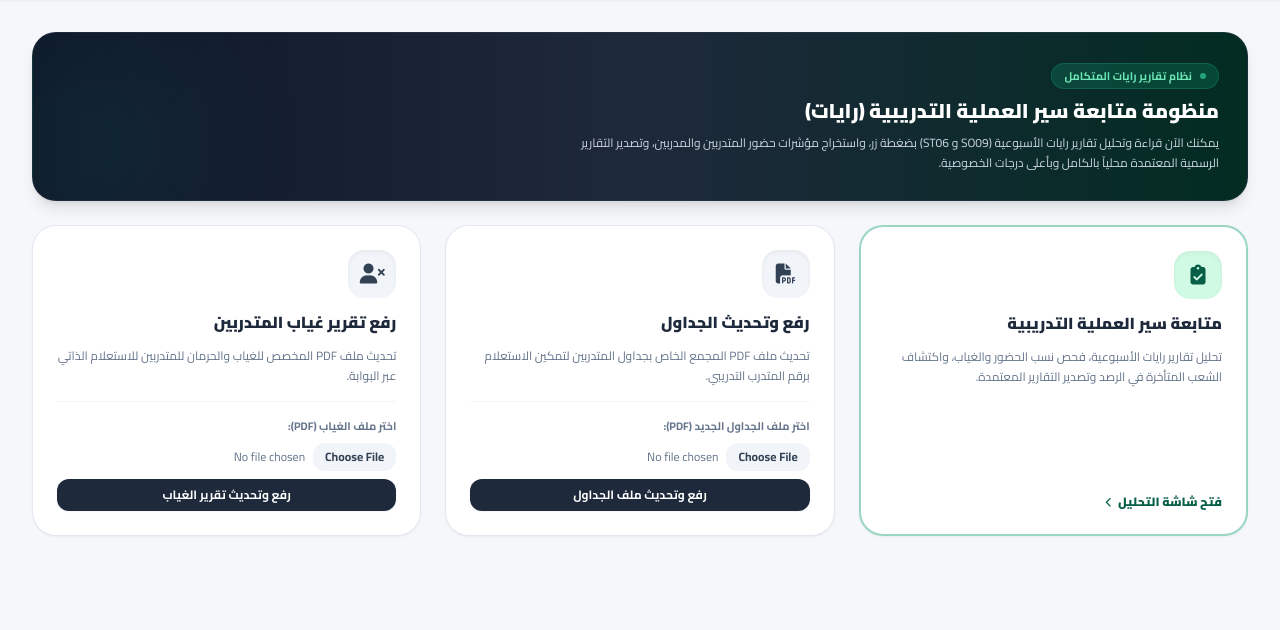
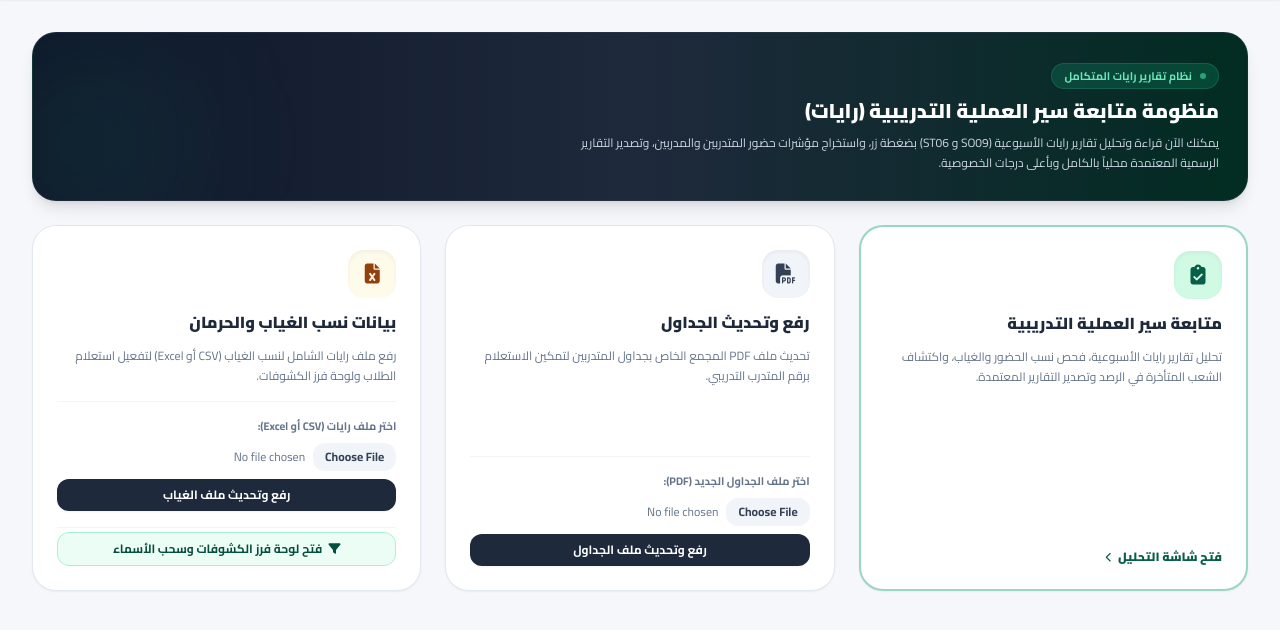
Before and after one commit to tvtcaflaj2030/schedule, a Flask app: page /admin in a window 1280 px wide. Shown: the part 65-695 px from the top of the page. Run offline with Flask 3, Linux system fonts and the light colour scheme; the visitor is signed in with stand-in values (Sample User, id 1); some libraries are stand-ins or nearby versions.

Commit message:
Update admin.html

```diff
--- a/templates/admin.html
+++ b/templates/admin.html
@@ -14,7 +14,7 @@
 <body class="bg-slate-100/70 text-slate-800 min-h-screen">
 
     {% if not logged_in %}
-    <!-- شاشة تسجيل الدخول المريحة للعين -->
+    <!-- شاشة تسجيل الدخول -->
     <div class="min-h-screen flex items-center justify-center p-4">
         <div class="bg-white max-w-md w-full p-8 rounded-3xl border border-slate-200 shadow-xl space-y-6">
             <div class="text-center space-y-2">
@@ -61,7 +61,7 @@
                 </div>
             </div>
 
-            <!-- الزر 1 المعدل: زيارة بوابة المتدربين + تسجيل الخروج -->
+            <!-- الزر 1: زيارة بوابة المتدربين + تسجيل الخروج -->
             <div class="flex items-center gap-2.5">
                 <a href="/" target="_blank" class="px-4 py-2 bg-emerald-800 hover:bg-emerald-900 text-white text-xs font-bold rounded-xl flex items-center gap-2 shadow-sm transition-all" title="زيارة بوابة المتدربين الرئيسية">
                     <i class="fa-solid fa-globe"></i>
@@ -84,7 +84,7 @@
         </div>
         {% endif %}
 
-        <!-- البانر الترحيبي المنقح (ألوان كحلية/زمردية مريحة مع إزالة الزر رقم 2) -->
+        <!-- البانر الترحيبي (بدون الزر 2) -->
         <section class="relative overflow-hidden bg-gradient-to-r from-slate-900 via-slate-800 to-emerald-950 text-white rounded-3xl p-7 shadow-lg border border-slate-700/40">
             <div class="max-w-2xl space-y-2 relative z-10">
                 <div class="inline-flex items-center gap-2 px-3 py-1 rounded-full bg-emerald-500/20 text-emerald-300 text-[11px] font-bold border border-emerald-400/20 backdrop-blur-sm">
@@ -96,14 +96,13 @@
                     يمكنك الآن قراءة وتحليل تقارير رايات الأسبوعية (SO09 و ST06) بضغطة زر، واستخراج مؤشرات حضور المتدربين والمدربين، وتصدير التقارير الرسمية المعتمدة محلياً بالكامل وبأعلى درجات الخصوصية.
                 </p>
             </div>
-            <!-- زخرفة خلفية هادئة -->
             <div class="absolute -left-10 -bottom-10 w-48 h-48 bg-emerald-500/10 rounded-full blur-3xl pointer-events-none"></div>
         </section>
 
         <!-- بطاقات الخدمات الثلاث الأساسية -->
         <section class="grid grid-cols-1 md:grid-cols-3 gap-6">
 
-            <!-- البطاقة 3: الدخول لشاشة متابعة سير العملية التدريبية -->
+            <!-- البطاقة 1: الدخول لشاشة متابعة سير العملية التدريبية -->
             <a href="/admin/attendance" class="group bg-white p-6 rounded-3xl border-2 border-emerald-600/40 hover:border-emerald-700 shadow-sm hover:shadow-md transition-all flex flex-col justify-between space-y-4">
                 <div class="space-y-3">
                     <div class="w-12 h-12 rounded-2xl bg-emerald-100 text-emerald-800 flex items-center justify-center text-xl shadow-inner group-hover:scale-105 transition-transform">
@@ -120,7 +119,7 @@
                 </div>
             </a>
 
-            <!-- بطاقة رفع وتحديث الجداول PDF -->
+            <!-- البطاقة 2: رفع وتحديث الجداول PDF -->
             <div class="bg-white p-6 rounded-3xl border border-slate-200 shadow-sm space-y-4 flex flex-col justify-between">
                 <div class="space-y-3">
                     <div class="w-12 h-12 rounded-2xl bg-slate-100 text-slate-700 flex items-center justify-center text-xl shadow-inner">
@@ -142,26 +141,33 @@
                 </form>
             </div>
 
-            <!-- بطاقة رفع تقرير الغياب PDF -->
+            <!-- البطاقة 3: رفع ملف نسب الغياب (CSV/Excel) وزر الكشوفات المباشر -->
             <div class="bg-white p-6 rounded-3xl border border-slate-200 shadow-sm space-y-4 flex flex-col justify-between">
                 <div class="space-y-3">
-                    <div class="w-12 h-12 rounded-2xl bg-slate-100 text-slate-700 flex items-center justify-center text-xl shadow-inner">
-                        <i class="fa-solid fa-user-xmark"></i>
+                    <div class="w-12 h-12 rounded-2xl bg-amber-50 text-amber-800 flex items-center justify-center text-xl shadow-inner">
+                        <i class="fa-solid fa-file-excel"></i>
                     </div>
-                    <h3 class="text-base font-black text-slate-800">رفع تقرير غياب المتدربين</h3>
+                    <h3 class="text-base font-black text-slate-800">بيانات نسب الغياب والحرمان</h3>
                     <p class="text-xs text-slate-500 leading-relaxed">
-                        تحديث ملف PDF المخصص للغياب والحرمان للمتدربين للاستعلام الذاتي عبر البوابة.
+                        رفع ملف رايات الشامل لنسب الغياب (CSV أو Excel) لتفعيل استعلام الطلاب ولوحة فرز الكشوفات.
                     </p>
                 </div>
 
                 <form method="POST" enctype="multipart/form-data" class="space-y-2 pt-2 border-t border-slate-100">
-                    <input type="hidden" name="action" value="upload_attendance">
-                    <label class="block text-[11px] font-bold text-slate-500">اختر ملف الغياب (PDF):</label>
-                    <input type="file" name="pdf_file" accept=".pdf" required class="block w-full text-xs text-slate-500 file:mr-0 file:ml-2 file:py-1.5 file:px-3 file:rounded-xl file:border-0 file:text-xs file:font-bold file:bg-slate-100 file:text-slate-700 hover:file:bg-slate-200 cursor-pointer">
+                    <input type="hidden" name="action" value="upload_absence_file">
+                    <label class="block text-[11px] font-bold text-slate-500">اختر ملف رايات (CSV أو Excel):</label>
+                    <input type="file" name="absence_file" accept=".csv, .xlsx, .xls" required class="block w-full text-xs text-slate-500 file:mr-0 file:ml-2 file:py-1.5 file:px-3 file:rounded-xl file:border-0 file:text-xs file:font-bold file:bg-slate-100 file:text-slate-700 hover:file:bg-slate-200 cursor-pointer">
                     <button type="submit" class="w-full py-2 bg-slate-800 hover:bg-slate-900 text-white rounded-xl text-xs font-bold transition-colors mt-2 shadow-sm">
-                        رفع وتحديث تقرير الغياب
+                        رفع وتحديث ملف الغياب
                     </button>
                 </form>
+
+                <div class="pt-1 border-t border-slate-100">
+                    <a href="/admin/absence_dashboard" class="w-full py-2 bg-emerald-50 hover:bg-emerald-100 text-emerald-900 border border-emerald-200 rounded-xl text-xs font-bold flex items-center justify-center gap-1.5 transition-colors">
+                        <i class="fa-solid fa-filter"></i>
+                        <span>فتح لوحة فرز الكشوفات وسحب الأسماء</span>
+                    </a>
+                </div>
             </div>
 
         </section>
```
